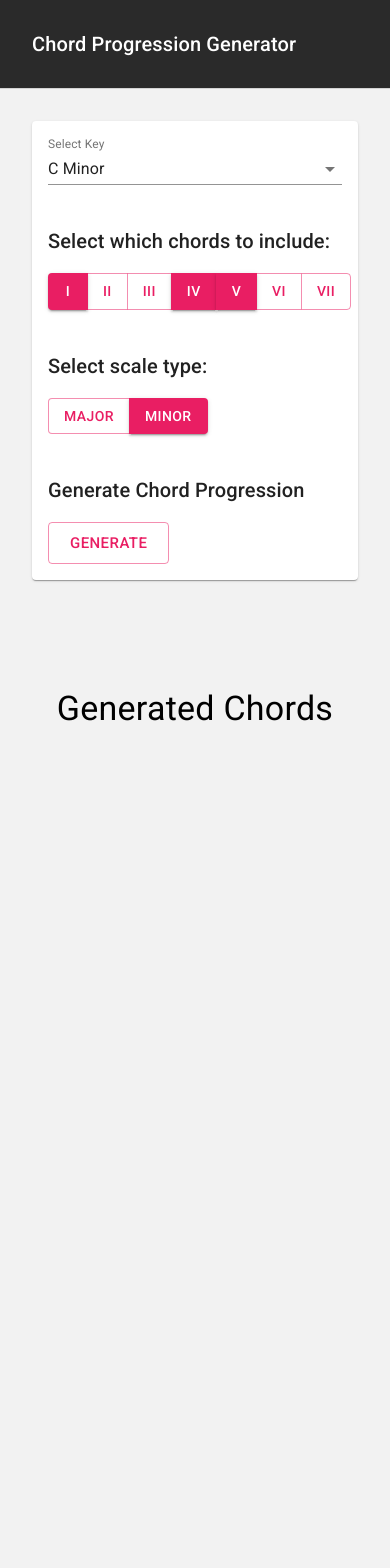
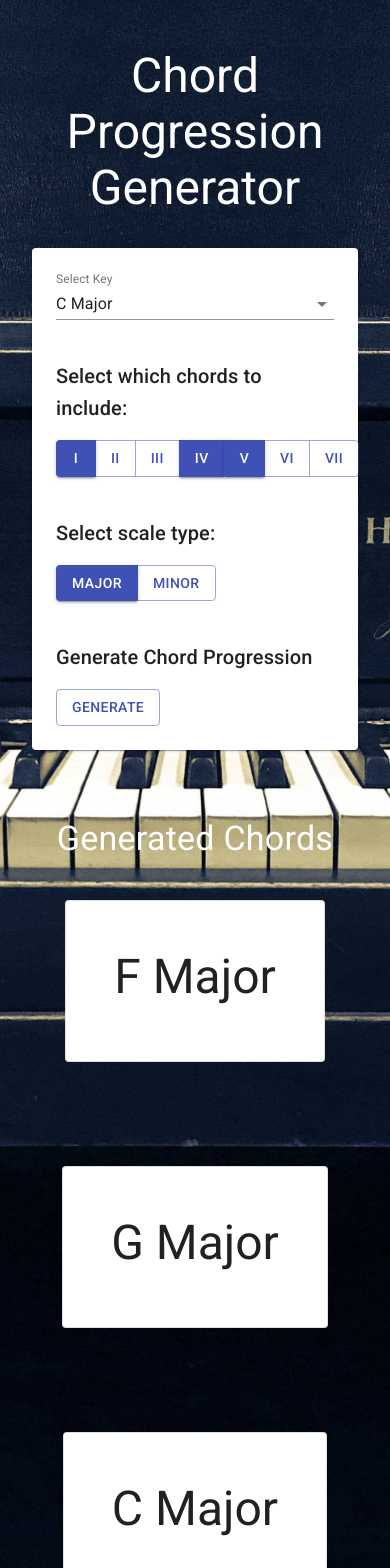
Before and after one commit to S-Brand5136/ChordGenerator, a React (Create React App) app: page / in a window 390 px wide. Shown: the top 1568 px of the page. Before the commit the page ends 844 px from the top, so only its background shows below. Built offline with nearby package versions, Linux system fonts and the light colour scheme.

Commit message:
add background, fix responsivness

```diff
--- a/src/App.css
+++ b/src/App.css
@@ -3,4 +3,9 @@ html {
   margin: 0;
   padding: 0;
   background-color: #f2f2f2;
+  background-image: url(./images/backgroundImage.jpg);
+  background-size: cover;
+  background-position: center;
+  background-repeat: no-repeat;
+  background-color: transparent;
 }
--- a/src/App.js
+++ b/src/App.js
@@ -4,7 +4,7 @@ import GeneratorForm from "./Components/GeneratorForm";
 import ChordTable from "./Components/ChordTable";
 
 // MaterialUI imports
-import { createMuiTheme, ThemeProvider, makeStyles } from "@material-ui/core";
+import { makeStyles } from "@material-ui/core";
 
 const useStyles = makeStyles((theme) => ({
   root: {
@@ -12,26 +12,9 @@ const useStyles = makeStyles((theme) => ({
   },
 }));
 
-const theme = createMuiTheme({
-  palette: {
-    primary: {
-      light: "#ed4b82",
-      dark: "#a31545",
-      main: "#e91e63",
-    },
-    secondary: {
-      light: "#33eb91",
-      dark: "#00a152",
-      main: "#00e676",
-    },
-    text: {},
-  },
-});
-
 const App = () => {
   const classes = useStyles();
   return (
-    <ThemeProvider theme={theme}>
     <main>
       <Header />
       <div className={classes.root}>
@@ -39,7 +22,6 @@ const App = () => {
         <ChordTable />
       </div>
     </main>
-    </ThemeProvider>
   );
 };
 
--- a/src/Components/ChordTable.js
+++ b/src/Components/ChordTable.js
@@ -11,9 +11,12 @@ import {
   Typography,
 } from "@material-ui/core";
 
-const useStyles = makeStyles((theme) => ({
+const useStyles = makeStyles(() => ({
   rootElement: {
     marginTop: "3rem",
+  },
+  MuiTypography: {
+    color: "white",
   },
 }));
 
@@ -21,7 +24,7 @@ const ChordTable = () => {
   const classes = useStyles();
 
   const chordsGenerated = useSelector((state) => state.chordsGenerated);
-  const { loading, error, generatedChords } = chordsGenerated;
+  const { loading, generatedChords } = chordsGenerated;
 
   return (
     <Box className={classes.rootElement}>
@@ -33,7 +36,11 @@ const ChordTable = () => {
         alignItems="center"
       >
         <Grid item container justify="center" xs={12}>
-          <Typography variant="h4" component="h4">
+          <Typography
+            className={classes.MuiTypography}
+            variant="h4"
+            component="h4"
+          >
             Generated Chords
           </Typography>
         </Grid>
@@ -42,7 +49,7 @@ const ChordTable = () => {
         ) : (
           generatedChords &&
           generatedChords.chords.map((item, index) => (
-            <Grid xs={2}>
+            <Grid item container justify="center" xs={12} sm={6} md={4} lg={3}>
               <ChordItem key={index} note={item} />
             </Grid>
           ))
--- a/src/Components/GeneratorForm.js
+++ b/src/Components/GeneratorForm.js
@@ -1,10 +1,9 @@
-import React, { useState } from "react";
+import React from "react";
 import Selector from "./formComponents/Selector";
-import PreviousSearchs from "./formComponents/PreviousSearchs";
 
 import { Box, Grid, makeStyles } from "@material-ui/core";
 
-const useStyles = makeStyles((theme) => ({
+const useStyles = makeStyles(() => ({
   rootTag: { marginTop: "2rem" },
 }));
 
@@ -22,9 +21,6 @@ const GeneratorForm = () => {
         <Grid item xs={12} lg={6}>
           <Selector />
         </Grid>
-        <Grid item xs={12} lg={6}>
-          <PreviousSearchs />
-        </Grid>
       </Grid>
     </Box>
   );
--- a/src/Components/Header.js
+++ b/src/Components/Header.js
@@ -1,21 +1,16 @@
 import React from "react";
 
 // MaterialUI imports
-import { AppBar, makeStyles, Toolbar, Typography } from "@material-ui/core";
+import { makeStyles, Typography } from "@material-ui/core";
 
-const useStyles = makeStyles((theme) => ({
+const useStyles = makeStyles(() => ({
   root: {
     flexGrow: 1,
-    background: "#2A2A2A",
+    marginTop: "3rem",
   },
   title: {
     flexGrow: 1,
     color: "white",
-  },
-  appBar: {
-    margin: "0",
-    padding: "1rem",
-    borderBottom: "1px solid lightgrey",
   },
 }));
 
@@ -24,18 +19,9 @@ const Header = () => {
 
   return (
     <header className={classes.root}>
-      <AppBar
-        className={classes.appBar}
-        color="transparent"
-        elevation={0}
-        position="static"
-      >
-        <Toolbar>
-          <Typography variant="h6" className={classes.title}>
-            Chord Progression Generator
-          </Typography>
-        </Toolbar>
-      </AppBar>
+      <Typography align="center" variant="h3" className={classes.title}>
+        Chord Progression Generator
+      </Typography>
     </header>
   );
 };
--- a/src/Components/cardComponents/ChordItem.js
+++ b/src/Components/cardComponents/ChordItem.js
@@ -1,21 +1,13 @@
 import React from "react";
 
 // MaterialUI imports
-import {
-  Box,
-  Card,
-  CardContent,
-  CardActionArea,
-  Hidden,
-  makeStyles,
-  Typography,
-  Slide,
-} from "@material-ui/core";
+import { Card, CardContent, makeStyles, Typography } from "@material-ui/core";
 
 const useStyles = makeStyles((theme) => ({
   root: {
     maxWidth: 225,
     padding: "2rem",
+    marginBottom: "4rem",
   },
 }));
 
@@ -23,9 +15,9 @@ const ChordItem = ({ note }) => {
   const classes = useStyles();
 
   return (
-    <Card className={classes.root}>
+    <Card className={classes.root} elevation={0} variant="outlined">
       <CardContent>
-        <Typography color="secondary" variant="h3" component="h3">
+        <Typography variant="h3" component="h3">
           {note}
         </Typography>
       </CardContent>
--- a/src/Components/formComponents/PreviousSearchs.js
+++ /dev/null
@@ -1,10 +0,0 @@
-import React from "react";
-
-// MaterialUI imports
-import { Grid, makeStyles, Typography, Paper } from "@material-ui/core";
-
-const PreviousSearchs = () => {
-  return <Paper></Paper>;
-};
-
-export default PreviousSearchs;
--- a/src/Components/formComponents/Selector.js
+++ b/src/Components/formComponents/Selector.js
@@ -1,4 +1,4 @@
-import React, { useState } from "react";
+import React, { useState, useEffect } from "react";
 import { useDispatch } from "react-redux";
 import { generateChords } from "../../actions/generateChords";
 
@@ -17,18 +17,24 @@ import {
 } from "@material-ui/core";
 
 const useStyles = makeStyles((theme) => ({
-  typography: {},
   menuItem: {
     color: "black",
   },
   MuiPaper: {
-    padding: "1rem",
+    padding: "1.5rem",
+    backgroundColor: "white, 50%",
   },
   MuiButtonGroup: {
     marginTop: "1rem",
   },
   MuiButton: {
     marginTop: "1rem",
+    "&:hover": {
+      padding: "5px 15px 5px 15px",
+      borderStyle: "solid",
+      borderWidth: "1px",
+      borderColor: "#303f9f",
+    },
   },
 }));
 
@@ -37,7 +43,7 @@ const Selector = () => {
   const classes = useStyles();
   const [keySelected, setKeySelected] = useState("C");
   const [chordsSelected, setChordsSelcted] = useState(["I", "IV", "V"]);
-  const [sharp, setSharp] = useState(true);
+  const [sharp, setSharp] = useState(false);
   const [variant, setVariant] = useState(false);
   const keys = ["C", "D", "E", "F", "G", "A", "B"];
   const chordNumbers = ["I", "II", "III", "IV", "V", "VI", "VII"];
@@ -55,6 +61,12 @@ const Selector = () => {
     const key = `${keySelected} ` + (sharp ? "minor" : "major");
     dispatch(generateChords(chordsSelected, key));
   };
+
+  useEffect(() => {
+    const key = `${keySelected} ` + (sharp ? "minor" : "major");
+    dispatch(generateChords(chordsSelected, key));
+    // eslint-disable-next-line
+  }, []);
 
   return (
     <Paper className={classes.MuiPaper}>
@@ -158,7 +170,6 @@ const Selector = () => {
               className={classes.MuiButton}
               variant={!variant ? "outlined" : "contained"}
               color="primary"
-              size="large"
               onClick={() => submitHandler()}
               onMouseOver={() => setVariant(true)}
               onMouseOut={() => setVariant(false)}
--- a/src/actions/generateChords.js
+++ b/src/actions/generateChords.js
@@ -14,7 +14,10 @@ export const generateChords = (chords, key) => async (dispatch) => {
 
     dispatch({
       type: GENERATE_CHORDS_SUCCESS,
-      payload: { chords: randomizedChords, chordNumbers: chords },
+      payload: {
+        chords: randomizedChords,
+        chordNumbers: chords,
+      },
     });
   } catch (error) {
     dispatch({
```
Also changed, not shown: src/images/backgroundImage.jpg (added), 1 other file (tests, documents, lock files or other folders). Lines whose indentation alone changed are shown as unchanged.
